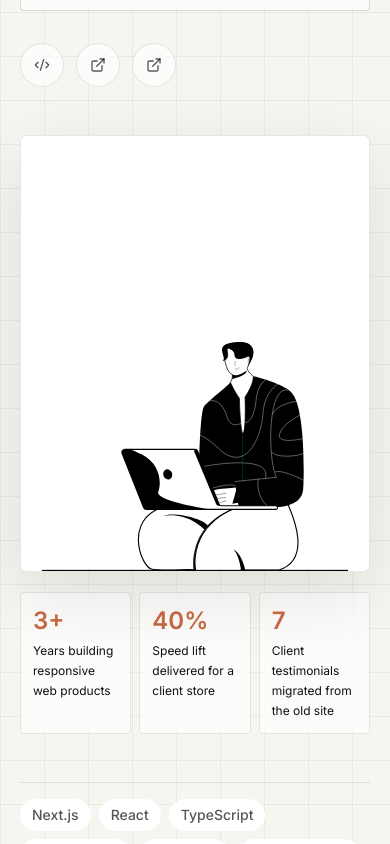
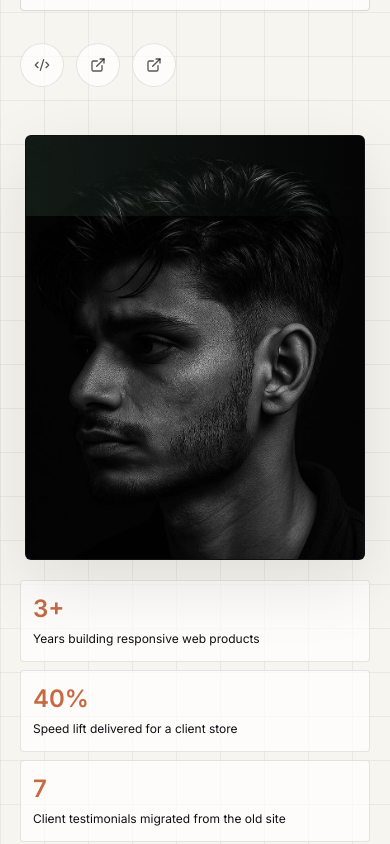
Before and after one commit to ZamanSikander/my-site, a Next.js app: page / in a window 390 px wide. Shown: the part 780-1624 px from the top of the page. Built offline with nearby package versions, Linux system fonts and the light colour scheme; no server answers.

Commit message:
feat: implement About and Hero components with supporting assets

```diff
--- a/components/about.tsx
+++ b/components/about.tsx
@@ -6,14 +6,15 @@ export function About() {
     <section id="about" className="section-pad bg-white dark:bg-[#151515]">
       <div className="container-shell grid gap-12 lg:grid-cols-[0.9fr_1.1fr] lg:items-center">
         <MotionSection>
-          <div className="relative overflow-hidden rounded-md border border-ink/10 bg-paper p-4 dark:border-white/10 dark:bg-ink">
+          <div className="relative mx-auto max-w-[380px] overflow-hidden rounded-md border border-ink/10 bg-ink shadow-soft sm:max-w-[440px] lg:mx-0">
             <img
-              src="/assets/hero-section.svg"
-              alt="Zaman Sikander portrait illustration"
+              src="/assets/profile_img.jpeg"
+              alt="Portrait of Zaman Sikander"
               width="560"
               height="560"
-              className="mx-auto aspect-square w-full max-w-[440px] object-contain"
+              className="aspect-square w-full object-cover object-[52%_45%]"
             />
+            <div className="pointer-events-none absolute inset-x-0 top-0 h-16 bg-gradient-to-r from-moss/18 via-gold/16 to-clay/18 mix-blend-screen" />
           </div>
         </MotionSection>
 
--- a/components/hero.tsx
+++ b/components/hero.tsx
@@ -1,10 +1,13 @@
-import { ArrowDown, ArrowRight } from 'lucide-react';
-import { coreStack, site, socialLinks, stats } from '@/lib/content';
-import { MotionSection } from '@/components/motion-section';
+import { ArrowDown, ArrowRight } from "lucide-react";
+import { coreStack, site, socialLinks, stats } from "@/lib/content";
+import { MotionSection } from "@/components/motion-section";
 
 export function Hero() {
   return (
-    <section id="home" className="relative isolate overflow-hidden pb-16 pt-32 sm:pt-36 lg:min-h-[92vh] lg:pb-20 lg:pt-40">
+    <section
+      id="home"
+      className="relative isolate overflow-hidden pb-16 pt-32 sm:pt-36 lg:min-h-[92vh] lg:pb-20 lg:pt-40"
+    >
       <div className="absolute inset-0 -z-10 bg-[linear-gradient(rgba(16,16,20,0.055)_1px,transparent_1px),linear-gradient(90deg,rgba(16,16,20,0.055)_1px,transparent_1px)] bg-[size:44px_44px] dark:bg-[linear-gradient(rgba(247,245,239,0.055)_1px,transparent_1px),linear-gradient(90deg,rgba(247,245,239,0.055)_1px,transparent_1px)]" />
       <div className="absolute right-0 top-24 -z-10 h-72 w-72 rounded-full bg-clay/16 blur-3xl dark:bg-gold/12" />
 
@@ -14,9 +17,10 @@ export function Hero() {
           <h1 className="mt-5 max-w-4xl font-[var(--font-display)] text-5xl font-semibold leading-[1.02] text-ink sm:text-6xl lg:text-7xl dark:text-paper">
             Crafting modern, responsive web experiences.
           </h1>
-          <p className="mt-6 max-w-2xl text-lg leading-8 text-ink/70 dark:text-paper/72">
-            I am {site.name}, a front-end focused developer with 3+ years of experience building user-friendly
-            websites and digital products with React, Tailwind CSS, JavaScript, WordPress, and modern tooling.
+          <p className="mt-6 max-w-2xl text-lg leading-8 text-ink/70 dark:text-paper">
+            I am {site.name}, a front-end focused developer with 3+ years of
+            experience building user-friendly websites and digital products with
+            React, Tailwind CSS, JavaScript, WordPress, and modern tooling.
           </p>
 
           <div className="mt-8 flex flex-col gap-3 sm:flex-row">
@@ -53,21 +57,28 @@ export function Hero() {
         </MotionSection>
 
         <MotionSection delay={0.12} className="relative">
-          <div className="relative mx-auto aspect-[4/5] w-full max-w-[460px] overflow-hidden rounded-md border border-ink/10 bg-white shadow-soft dark:border-white/10 dark:bg-white/5">
-            <div className="absolute inset-x-0 top-0 h-16 bg-gradient-to-r from-moss/16 via-gold/18 to-clay/18" />
+          <div className="relative mx-auto aspect-[4/5] w-full max-w-[340px] overflow-hidden rounded-md border border-ink/10 bg-ink shadow-soft sm:max-w-[420px] lg:max-w-[460px]">
             <img
-              src="/assets/hero-section.svg"
-              alt="Illustrated portrait of Zaman Sikander"
+              src="/assets/profile_img.jpeg"
+              alt="Portrait of Zaman Sikander"
               width="460"
               height="575"
-              className="absolute inset-x-0 bottom-0 mx-auto h-[88%] w-[88%] object-contain object-bottom"
+              className="h-full w-full object-cover object-[52%_45%]"
             />
+            <div className="pointer-events-none absolute inset-x-0 top-0 h-20 bg-gradient-to-r from-moss/20 via-gold/18 to-clay/18 mix-blend-screen" />
           </div>
-          <div className="mx-auto mt-5 grid max-w-[460px] grid-cols-3 gap-2">
+          <div className="mx-auto mt-5 grid max-w-[460px] grid-cols-1 gap-2 sm:grid-cols-3">
             {stats.map((stat) => (
-              <div key={stat.label} className="rounded border border-ink/10 bg-white/70 p-3 dark:border-white/10 dark:bg-white/5">
-                <p className="font-[var(--font-display)] text-2xl font-semibold text-clay dark:text-gold">{stat.value}</p>
-                <p className="mt-1 text-xs leading-5 text-ink/62 dark:text-paper/62">{stat.label}</p>
+              <div
+                key={stat.label}
+                className="rounded border border-ink/10 bg-white/70 p-3 dark:border-white/10 dark:bg-white/5"
+              >
+                <p className="font-[var(--font-display)] text-2xl font-semibold text-clay dark:text-gold">
+                  {stat.value}
+                </p>
+                <p className="mt-1 text-xs leading-5 text-ink/62 dark:text-paper/62">
+                  {stat.label}
+                </p>
               </div>
             ))}
           </div>
@@ -75,9 +86,15 @@ export function Hero() {
       </div>
 
       <div className="container-shell mt-12">
-        <MotionSection delay={0.2} className="flex flex-wrap gap-2 border-y border-ink/10 py-4 dark:border-white/10">
+        <MotionSection
+          delay={0.2}
+          className="flex flex-wrap gap-2 border-y border-ink/10 py-4 dark:border-white/10"
+        >
           {coreStack.map((item) => (
-            <span key={item} className="rounded-full bg-white px-3 py-1.5 text-sm font-medium text-ink/70 dark:bg-white/8 dark:text-paper/72">
+            <span
+              key={item}
+              className="rounded-full bg-white px-3 py-1.5 text-sm font-medium text-ink/70 dark:bg-white/8 dark:text-paper/72"
+            >
               {item}
             </span>
           ))}
```
Also changed, not shown: public/assets/profile_img.jpeg (added).
